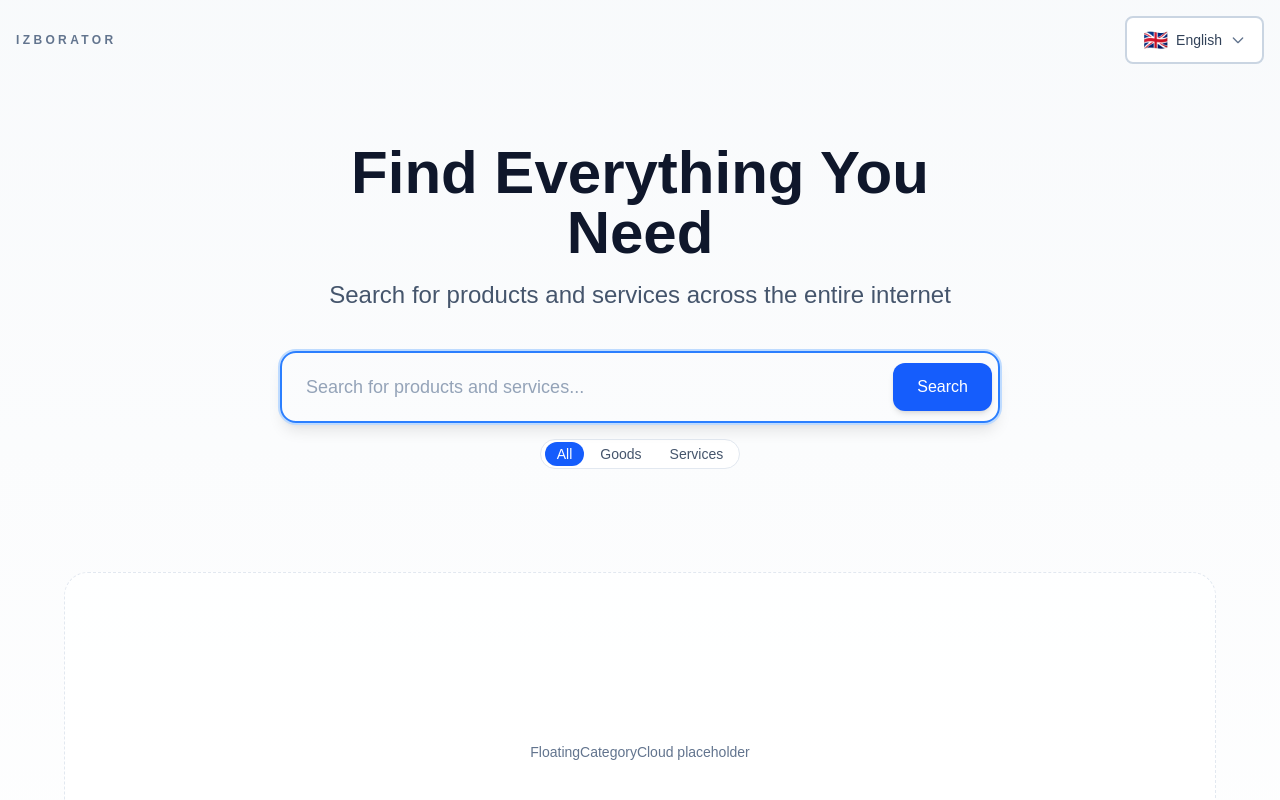
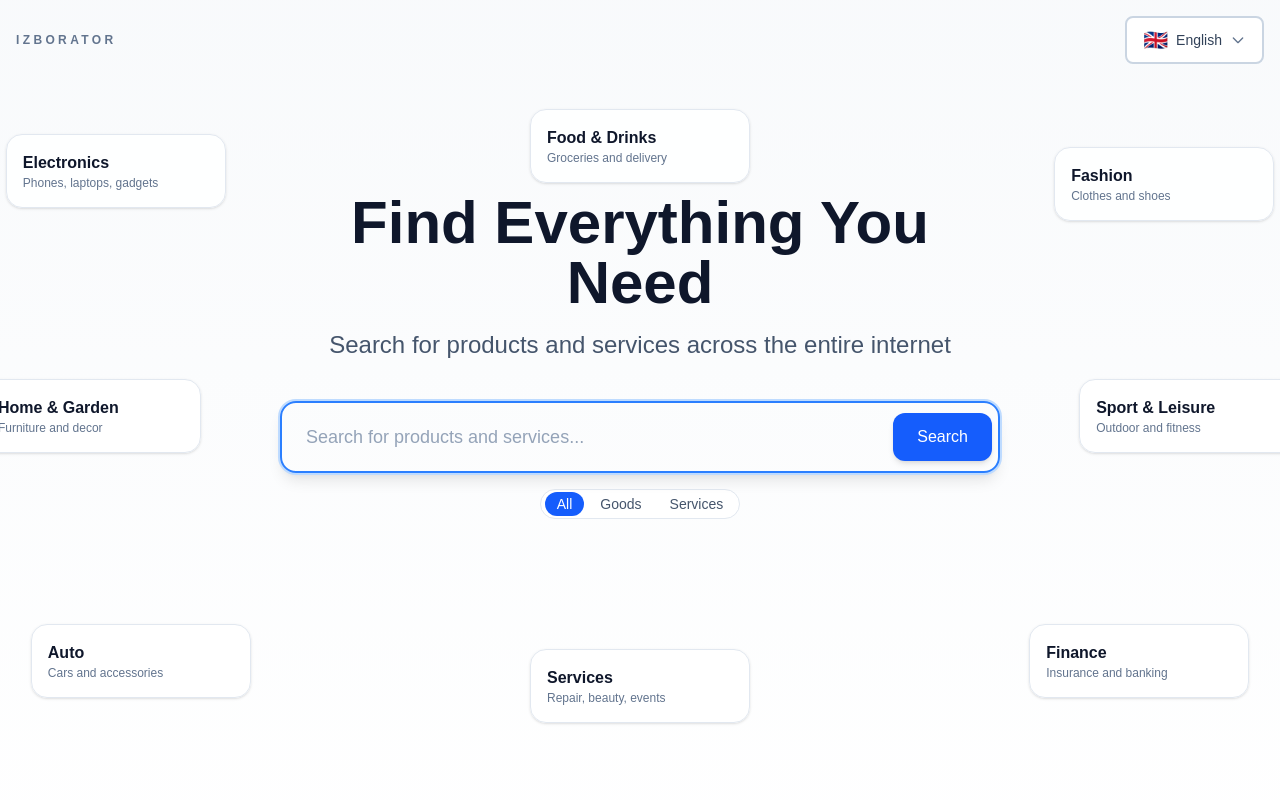
Before and after one commit to solomonczyk/Izborator, a Next.js app in the folder frontend/: page /en in a window 1280 px wide. Shown: the top 800 px of the page. Built offline with nearby package versions, Linux system fonts and the light colour scheme.

Commit message:
feat: add floating category cloud layout

```diff
--- a/frontend/app/[locale]/page.tsx
+++ b/frontend/app/[locale]/page.tsx
@@ -1,4 +1,6 @@
 import { getTranslations } from 'next-intl/server'
+import type { CategoryCardProps } from '@/components/category-card'
+import { FloatingCategoryCloud } from '@/components/floating-category-cloud'
 import { HeroSearch } from '@/components/hero-search'
 import { LanguageSwitcher } from '@/components/language-switcher'
 
@@ -11,6 +13,58 @@ export default async function HomePage({
 }) {
   const { locale } = await params
   const t = await getTranslations({ locale, namespace: 'home' })
+  const categoryCards: CategoryCardProps[] = [
+    {
+      id: 'electronics',
+      title: 'Electronics',
+      hint: 'Phones, laptops, gadgets',
+      href: '/catalog?type=good&category=electronics',
+      priority: 'primary',
+    },
+    {
+      id: 'food',
+      title: 'Food & Drinks',
+      hint: 'Groceries and delivery',
+      href: '/catalog?type=good&category=food',
+      priority: 'primary',
+    },
+    {
+      id: 'fashion',
+      title: 'Fashion',
+      hint: 'Clothes and shoes',
+      href: '/catalog?type=good&category=fashion',
+    },
+    {
+      id: 'home',
+      title: 'Home & Garden',
+      hint: 'Furniture and decor',
+      href: '/catalog?type=good&category=home',
+    },
+    {
+      id: 'sport',
+      title: 'Sport & Leisure',
+      hint: 'Outdoor and fitness',
+      href: '/catalog?type=good&category=sport',
+    },
+    {
+      id: 'auto',
+      title: 'Auto',
+      hint: 'Cars and accessories',
+      href: '/catalog?type=good&category=auto',
+    },
+    {
+      id: 'services',
+      title: 'Services',
+      hint: 'Repair, beauty, events',
+      href: '/catalog?type=service',
+    },
+    {
+      id: 'finance',
+      title: 'Finance',
+      hint: 'Insurance and banking',
+      href: '/catalog?type=service&category=finance',
+    },
+  ]
 
   return (
     <div className="min-h-screen bg-gradient-to-b from-slate-50 to-white">
@@ -25,14 +79,13 @@ export default async function HomePage({
 
       <main className="min-h-screen">
         <div className="mx-auto flex min-h-screen w-full max-w-7xl flex-col items-center justify-center px-4 py-24">
-          <div className="relative flex w-full max-w-[720px] items-center justify-center md:min-w-[520px] min-h-[320px] md:min-h-[360px] lg:min-h-[420px]">
-            <HeroSearch title={t('title')} subtitle={t('subtitle')} />
-          </div>
-
-          <div className="mt-14 w-full max-w-6xl">
-            <div className="flex h-[360px] items-center justify-center rounded-3xl border border-dashed border-slate-200 bg-white/70 text-sm text-slate-500">
-              FloatingCategoryCloud placeholder
+          <div className="relative w-full md:min-h-[640px]">
+            <div className="relative z-10 flex min-h-[520px] items-center justify-center">
+              <div className="relative flex w-full max-w-[720px] items-center justify-center md:min-w-[520px] min-h-[320px] md:min-h-[360px] lg:min-h-[420px]">
+                <HeroSearch title={t('title')} subtitle={t('subtitle')} />
+              </div>
             </div>
+            <FloatingCategoryCloud categories={categoryCards} />
           </div>
         </div>
       </main>
--- a/frontend/components/category-card.tsx
+++ b/frontend/components/category-card.tsx
@@ -1,7 +1,7 @@
 import type { ReactNode } from 'react'
 import { Link } from '@/navigation'
 
-type CategoryCardProps = {
+export type CategoryCardProps = {
   id: string
   title: string
   hint?: string
--- /dev/null
+++ b/frontend/components/floating-category-cloud.tsx
@@ -0,0 +1,48 @@
+import { CategoryCard, type CategoryCardProps } from '@/components/category-card'
+
+type FloatingCategoryCloudProps = {
+  categories: CategoryCardProps[]
+  maxVisible?: number
+}
+
+const positions = [
+  'left-[8%] top-[6%] -translate-x-1/2',
+  'left-1/2 top-[2%] -translate-x-1/2',
+  'right-[8%] top-[8%] translate-x-1/2',
+  'left-[6%] top-1/2 -translate-x-1/2 -translate-y-1/2',
+  'right-[6%] top-1/2 translate-x-1/2 -translate-y-1/2',
+  'left-[10%] bottom-[6%] -translate-x-1/2',
+  'left-1/2 bottom-[2%] -translate-x-1/2',
+  'right-[10%] bottom-[6%] translate-x-1/2',
+]
+
+export function FloatingCategoryCloud({
+  categories,
+  maxVisible = 8,
+}: FloatingCategoryCloudProps) {
+  const visible = categories.slice(0, maxVisible)
+
+  if (visible.length === 0) {
+    return null
+  }
+
+  return (
+    <>
+      <div className="mt-10 grid grid-cols-2 gap-4 md:hidden">
+        {visible.map((category) => (
+          <CategoryCard key={category.id} {...category} />
+        ))}
+      </div>
+      <div className="pointer-events-none absolute inset-0 hidden md:block">
+        {visible.map((category, index) => (
+          <div
+            key={category.id}
+            className={`pointer-events-auto absolute ${positions[index % positions.length]} w-[220px]`}
+          >
+            <CategoryCard {...category} />
+          </div>
+        ))}
+      </div>
+    </>
+  )
+}
```
Also changed, not shown: 1 other file (tests, documents, lock files or other folders).
